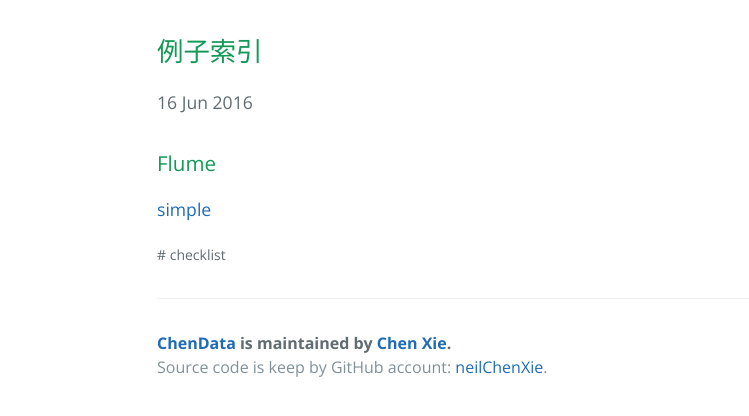
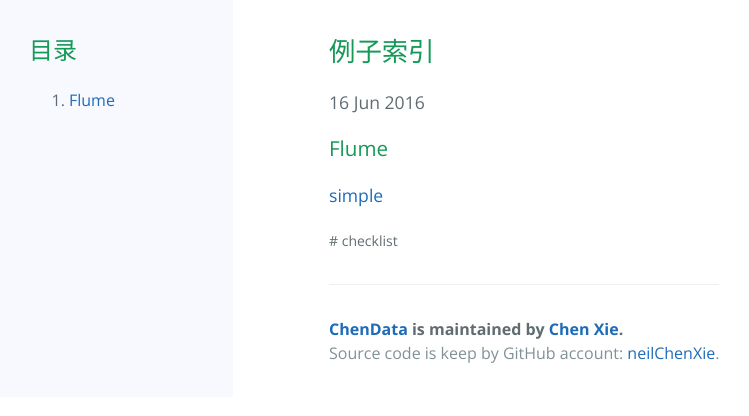
Before and after one commit to neilChenXie/ChenData, a Jekyll site: the page built from _posts/checklist/2016-06-16-example.md, in a window 1280 px wide. Shown: the top 416 px of the page, without its empty margins (67-816 px from the left). Built offline with Jekyll 4.4.1, drawn with Linux system fonts in a browser that asks for light colours; nearby versions of some CDN libraries.

Commit message:
add content

```diff
--- a/_layouts/post.html
+++ b/_layouts/post.html
@@ -5,6 +5,9 @@
 
 <body>
 
+	<section class="left-slide">
+		<div id="toc"></div>
+	</section>
     <section class="main-content">
 
         <h2>{{ page.title }}
@@ -13,7 +16,6 @@
             <span>{{ page.date | date_to_string }}<span>
         </p>
 
-		<div id="toc"></div>
 
         {{ content }}
 
--- a/css/custome.css
+++ b/css/custome.css
@@ -2,3 +2,34 @@
     font-size: 14px;
     color: #606c71;
 }
+
+.left-slide {
+	padding: 2rem 0 2rem 6rem;
+	width: 300px;
+	background: ghostwhite;
+}
+
+/*override the original setting*/
+.main-content {
+	max-width: 64rem;
+	padding: 2rem 6rem 2rem 0;
+	margin-left: 6rem;
+	font-size: 1.1rem;
+}
+
+/*complement the original setting*/
+body {
+	display: -webkit-box;
+}
+
+
+#toc {
+	width:200px;
+	position: fixed;
+}
+
+#content {
+	font-weight: normal;
+	margin-top: 0;
+	color: #159957;
+}
--- a/js/toc.js
+++ b/js/toc.js
@@ -3,7 +3,7 @@
   $.fn.toc = function(options) {
     var defaults = {
       noBackToTopLinks: false,
-      title: '<h3>目录</h3>',
+      title: '<h2 id="content">目录</h2>',
       minimumHeaders: 3,
       headers: 'h1, h2, h3, h4, h5, h6',
       listType: 'ol', // values: [ol|ul]
@@ -72,14 +72,14 @@
         html += "<li class=\"" + settings.classes.item + "\">" + createLink(header);
       else if (this_level <= level){ // higher level than before; end parent ol
         for(i = this_level; i < level; i++) {
-          html += "</li></"+settings.listType+">"
+			html += "</li></"+settings.listType+">";
         }
         html += "<li class=\"" + settings.classes.item + "\">" + createLink(header);
       }
       else if (this_level > level) { // lower level than before; expand the previous to contain a ol
         for(i = this_level; i > level; i--) {
           html += "<" + settings.listType + " class=\"" + settings.classes.list +"\">" +
-                  "<li class=\"" + settings.classes.item + "\">"
+			  "<li class=\"" + settings.classes.item + "\">";
         }
         html += createLink(header);
       }
--- a/js/tocUse.js
+++ b/js/tocUse.js
@@ -1,10 +1,8 @@
 var config = {
 	headers: 'h3, h4, h5, h6',
-	minimumHeaders: 2,
-	classes: { list: 'lorem ipsum',
-		item: 'dolor sit amet'
-	}
-}
+	minimumHeaders: 1,
+};
+
 $(document).ready(function() {
 	$('#toc').toc(config);
 });
```
Also changed, not shown: Gemfile.lock.
